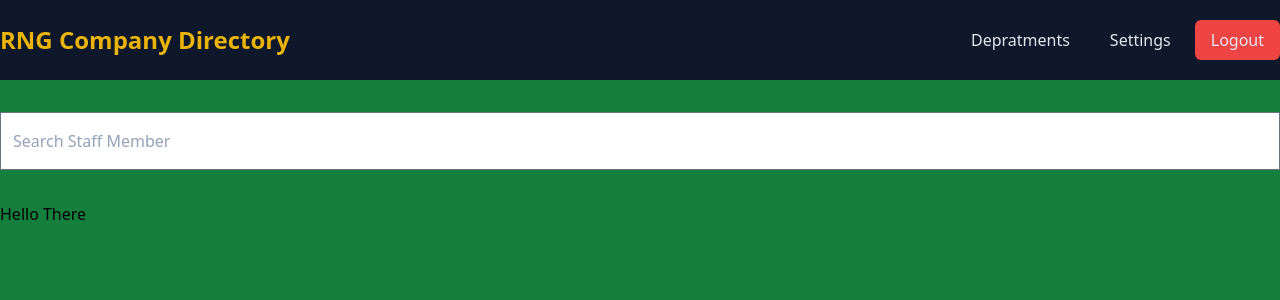
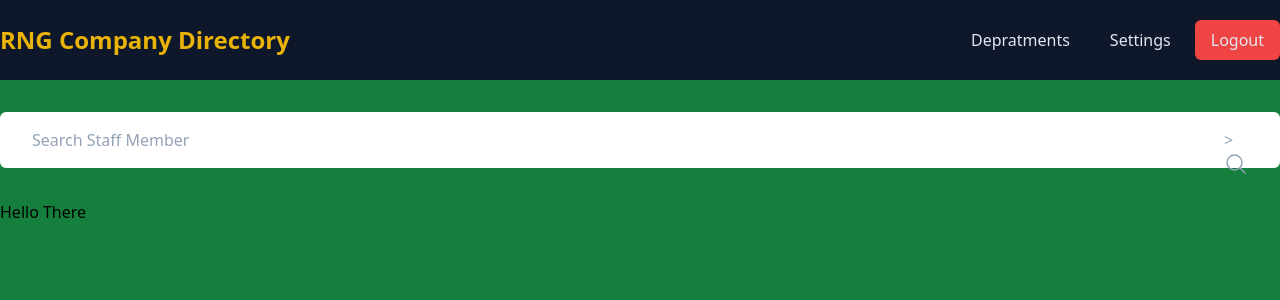
Before and after one commit to rngmatch/vue-company-directory-mr, a Vue app: page / in a window 1280 px wide. Shown: the top 300 px of the page. Built offline with nearby package versions, Linux system fonts and the light colour scheme.

Commit message:
missing?

```diff
--- a/src/components/MainSearch.vue
+++ b/src/components/MainSearch.vue
@@ -1,6 +1,22 @@
 <template>
   <div class="wrapper">
     <input type="text" placeholder="Search Staff Member" class="search" />
+    <span class="icon">
+      ><svg
+        xmlns="http://www.w3.org/2000/svg"
+        fill="none"
+        viewBox="0 0 24 24"
+        stroke-width="1.5"
+        stroke="currentColor"
+        class="h-6 w-6"
+      >
+        <path
+          stroke-linecap="round"
+          stroke-linejoin="round"
+          d="M21 21l-5.197-5.197m0 0A7.5 7.5 0 105.196 5.196a7.5 7.5 0 0010.607 10.607z"
+        />
+      </svg>
+    </span>
   </div>
 </template>
 
@@ -8,7 +24,10 @@
 .wrapper {
   @apply relative flex w-full items-stretch;
   .search {
-    @apply px-3 py-4 placeholder-slate-400;
+    @apply rounded-md border-0 px-8 py-4 text-slate-700 placeholder-slate-400 outline-none focus:ring focus:ring-yellow-500;
+  }
+  .icon {
+    @apply absolute right-0 z-10 py-4 pr-8 text-slate-400;
   }
 }
 </style>
--- a/src/components/NavBar.vue
+++ b/src/components/NavBar.vue
@@ -20,7 +20,7 @@ const brand = ref('RNG Company Directory')
 
 <style scoped lang="postcss">
 nav {
-  @apply flex h-20 items-center justify-between bg-slate-900 text-slate-200;
+  @apply flex h-20 bg-slate-900 text-slate-200;
   .wrapper {
     @apply container mx-auto flex w-full items-center justify-between;
     .brand {
```
